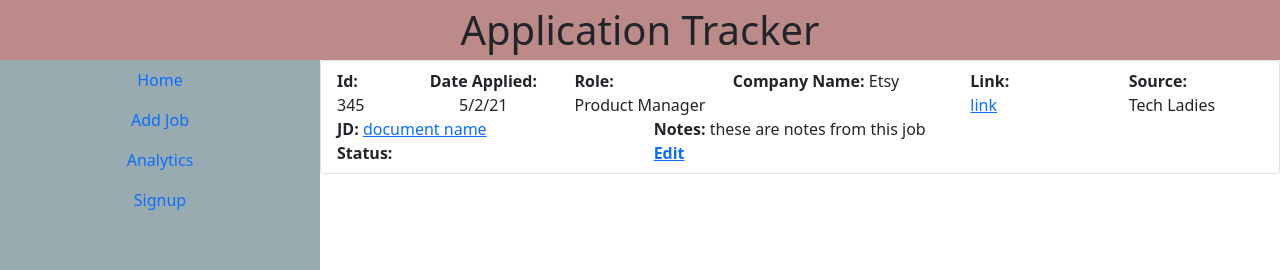
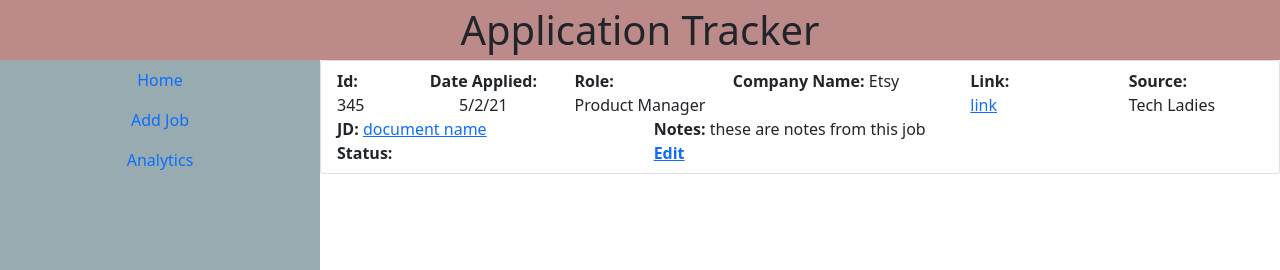
Before and after one commit to MarciaAdler/applicationtracker, a React (Create React App) app in the folder client/: page /home in a window 1280 px wide. Shown: the top 270 px of the page. Built offline with nearby package versions, Linux system fonts and the light colour scheme.

Commit message:
added login and state update functionality

```diff
--- a/client/src/Pages/Add.js
+++ b/client/src/Pages/Add.js
@@ -1,9 +1,10 @@
 import React from "react";
-import UploadDescription from "../components/UploadDescription";
+
+import AddNewApp from "../components/AddNewApp";
 export default function Add() {
   return (
     <div>
-      <UploadDescription />
+      <AddNewApp />
     </div>
   );
 }
--- /dev/null
+++ b/client/src/components/AddNewApp.js
@@ -0,0 +1,6 @@
+import React from "react";
+import { Container } from "react-bootstrap";
+import UploadDescription from "../components/UploadDescription";
+export default function AddNewApp() {
+  return <Container className="signup-container">test</Container>;
+}
--- a/client/src/components/HeaderNav.js
+++ b/client/src/components/HeaderNav.js
@@ -1,7 +1,24 @@
-import React from "react";
+import React, { useEffect } from "react";
 import { Row } from "react-bootstrap";
+import { SET_CURRENT_USER, LOGGEDIN, CLEAR_ALL } from "../utils/actions";
+import { useStoreContext } from "../utils/GlobalState";
+export default function HeaderNav() {
+  const [state, dispatch] = useStoreContext();
 
-export default function HeaderNav() {
+  useEffect(() => {
+    if (state.currentUser.id === 0 && localStorage.getItem("currentUser")) {
+      const currentUserLs = JSON.parse(localStorage.getItem("currentUser"));
+
+      dispatch({
+        type: SET_CURRENT_USER,
+        currentUser: currentUserLs,
+      });
+    }
+
+    dispatch({
+      type: LOGGEDIN,
+    });
+  }, []);
   return (
     <Row className="header-nav">
       <h1 id="header-title">Application Tracker</h1>
--- a/client/src/components/LoginForm.js
+++ b/client/src/components/LoginForm.js
@@ -1,8 +1,8 @@
 import React, { useRef } from "react";
 import { useStoreContext } from "../utils/GlobalState";
-import { Form, Button, Col } from "react-bootstrap";
+import { Form, Button } from "react-bootstrap";
 import API from "../utils/API";
-import { Redirect, Link } from "react-router-dom";
+import { Redirect } from "react-router-dom";
 import { LOGGEDIN, SET_CURRENT_USER } from "../utils/actions";
 
 export default function LoginForm() {
--- a/client/src/components/SideNav.js
+++ b/client/src/components/SideNav.js
@@ -1,8 +1,11 @@
 import React from "react";
 import { Nav } from "react-bootstrap";
+import { useStoreContext } from "../utils/GlobalState";
 export default function SideNav() {
+  const [state, dispatch] = useStoreContext();
   return (
     <div className="side-nav-container">
+      {state.loggedIn ? (
         <Nav className="side-nav-nav">
           <Nav.Link className="side-nav-link" href="/">
             Home
@@ -13,10 +16,17 @@ export default function SideNav() {
           <Nav.Link className="side-nav-link" href="#/Analytics">
             Analytics
           </Nav.Link>
+        </Nav>
+      ) : (
+        <Nav className="side-nav-nav">
+          <Nav.Link className="side-nav-link" href="/">
+            Login
+          </Nav.Link>
           <Nav.Link className="side-nav-link" href="/signup">
             Signup
           </Nav.Link>
         </Nav>
+      )}
     </div>
   );
 }
--- a/client/src/components/SignupForm.js
+++ b/client/src/components/SignupForm.js
@@ -14,7 +14,6 @@ export default function SignupForm() {
   const emailRef = useRef();
   const passwordRef = useRef();
   const confirmRef = useRef();
-  const roleRef = useRef();
 
   const renderRedirect = () => {
     if (sendLogin && state.currentUser.id === 0) {
@@ -31,9 +30,7 @@ export default function SignupForm() {
         lastName: lastRef.current.value,
         email: emailRef.current.value,
         username: nameRef.current.value,
-
         password: passwordRef.current.value,
-        // role: roleRef.current.value,
       })
         .then((res) => {
           setSendLogin(true);
--- a/client/src/utils/GlobalState.js
+++ b/client/src/utils/GlobalState.js
@@ -43,7 +43,16 @@ const reducer = (state, action) => {
 };
 
 const StoreProvider = ({ value = [], ...props }) => {
-  const [state, dispatch] = useReducer(reducer, {});
+  const [state, dispatch] = useReducer(reducer, {
+    currentUser: {
+      id: 0,
+      username: "",
+      firstName: "",
+      lastName: "",
+      email: "",
+    },
+    loggedIn: false,
+  });
   return <Provider value={[state, dispatch]} {...props} />;
 };
 const useStoreContext = () => {
```
Lines whose indentation alone changed are shown as unchanged.
